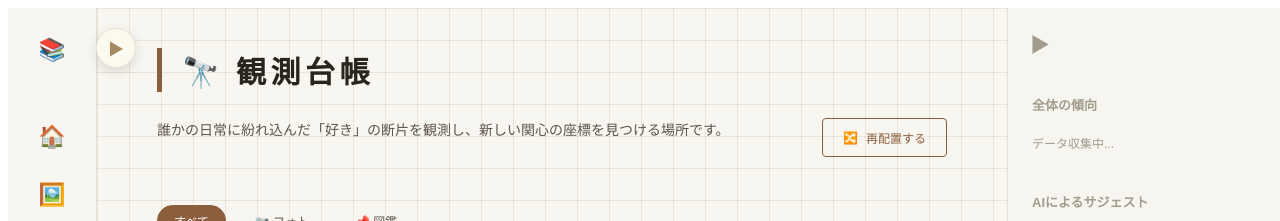
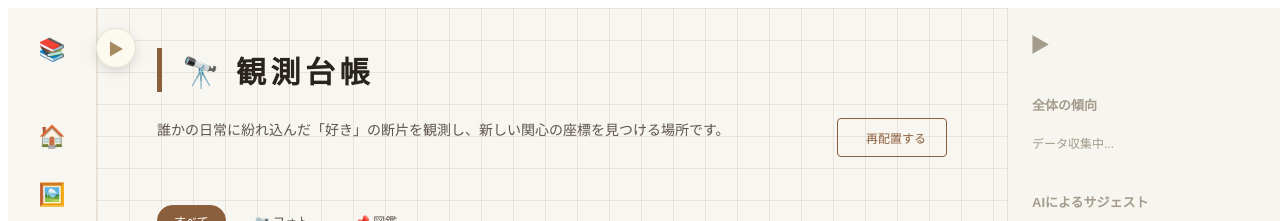
Before and after one commit to gahaha0840-ai/henai, a React (Vite) app: page /observation in a window 1280 px wide. Shown: the top 221 px of the page. Built offline with nearby package versions, Linux system fonts and the light colour scheme.

Commit message:
ボタンのアイコンを削除

```diff
--- a/src/pages/Observation.tsx
+++ b/src/pages/Observation.tsx
@@ -196,7 +196,7 @@ export default function Observation() {
             e.currentTarget.style.background = "transparent";
           }}
         >
-          <span>🔀</span> 再配置する
+          <span></span> 再配置する
         </button>
       </header>
 
```
